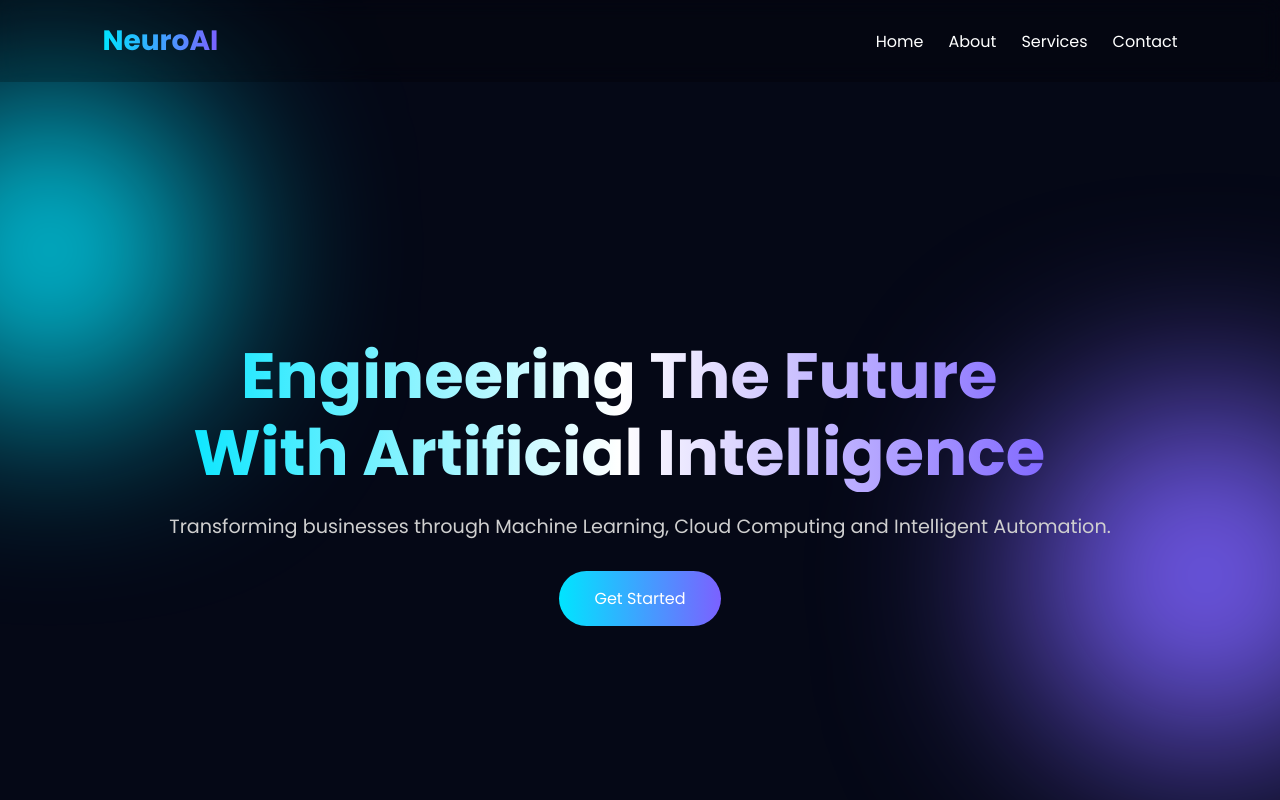
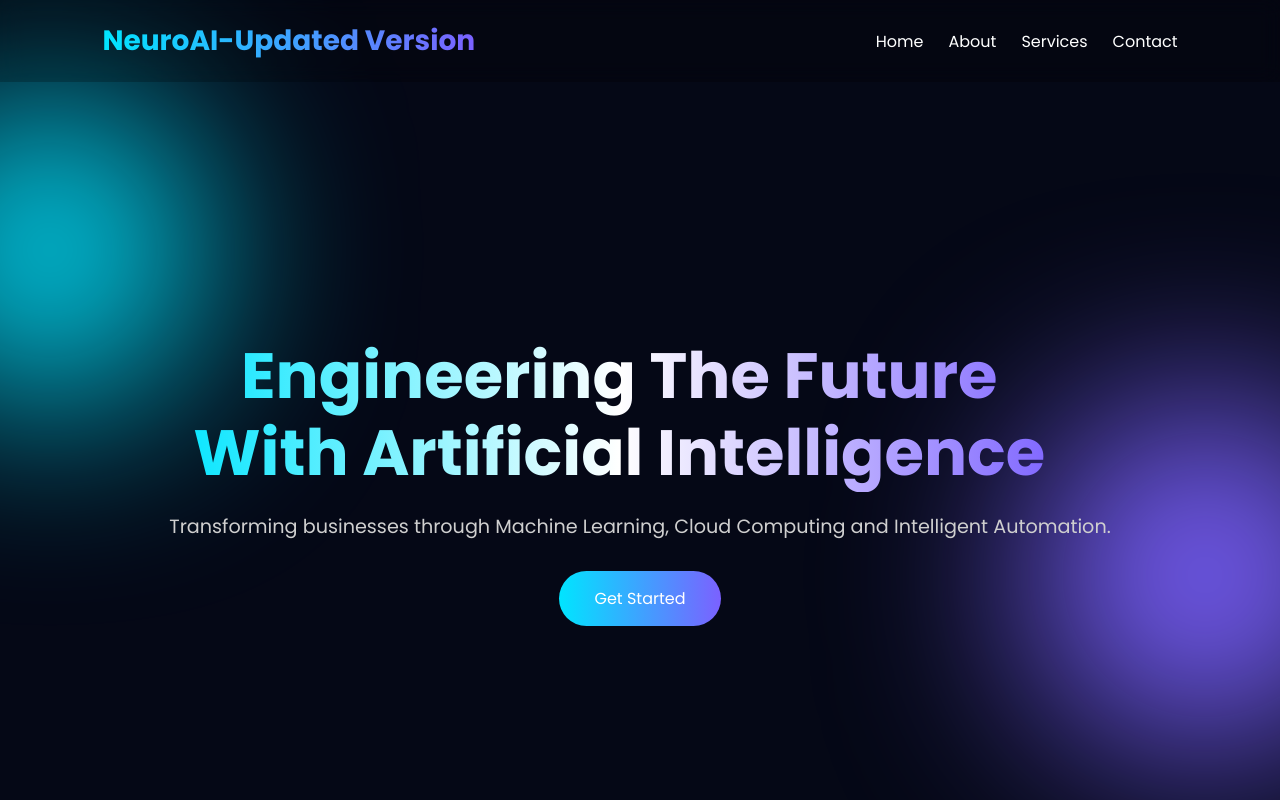
Before and after one commit to Deepika-muppana-06/neuro-ai-website, a plain HTML site: page index.html in a window 1280 px wide. Shown: the top 800 px of the page. Drawn offline with Linux system fonts and the light colour scheme.

Commit message:
Update logo text in navigation

```diff
--- a/index.html
+++ b/index.html
@@ -15,7 +15,7 @@
 <div class="blob blob2"></div>
 
 <nav>
-    <div class="logo">NeuroAI</div>
+    <div class="logo">NeuroAI-Updated Version</div>
     <ul>
         <li><a href="#home">Home</a></li>
         <li><a href="#about">About</a></li>
```
